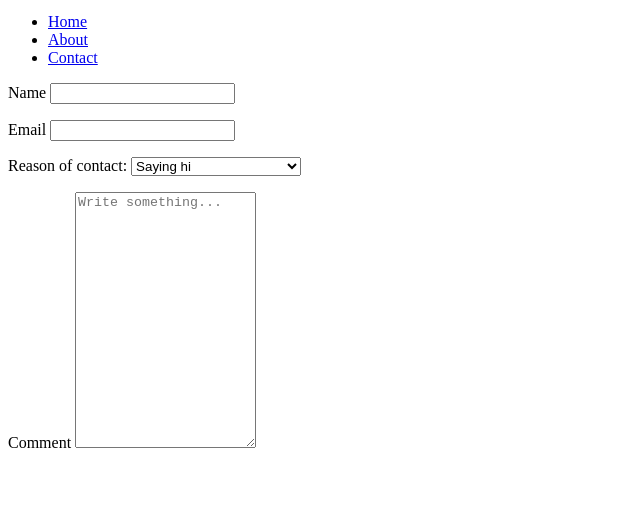
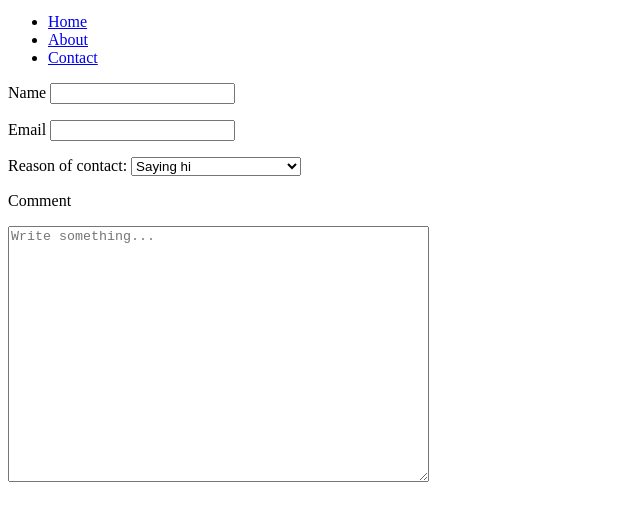
Before and after one commit to brooklando/mi349_blog, a plain HTML site: page contact.html in a window 1280 px wide. Shown: the part 101-622 px from the top of the page, without its empty margins (0-640 px from the left). Drawn offline with Linux system fonts and the light colour scheme.

Commit message:
updated form again

```diff
--- a/contact.html
+++ b/contact.html
@@ -37,6 +37,8 @@
         </p>
         <p>
             <label>Comment</label>
-            <textarea placeholder="Write something..." style="height:250px"></textarea>
+        </p>
+        <p>
+            <textarea placeholder="Write something..." style="height:250px" cols="50"></textarea>
         </p>
     </form>
```
